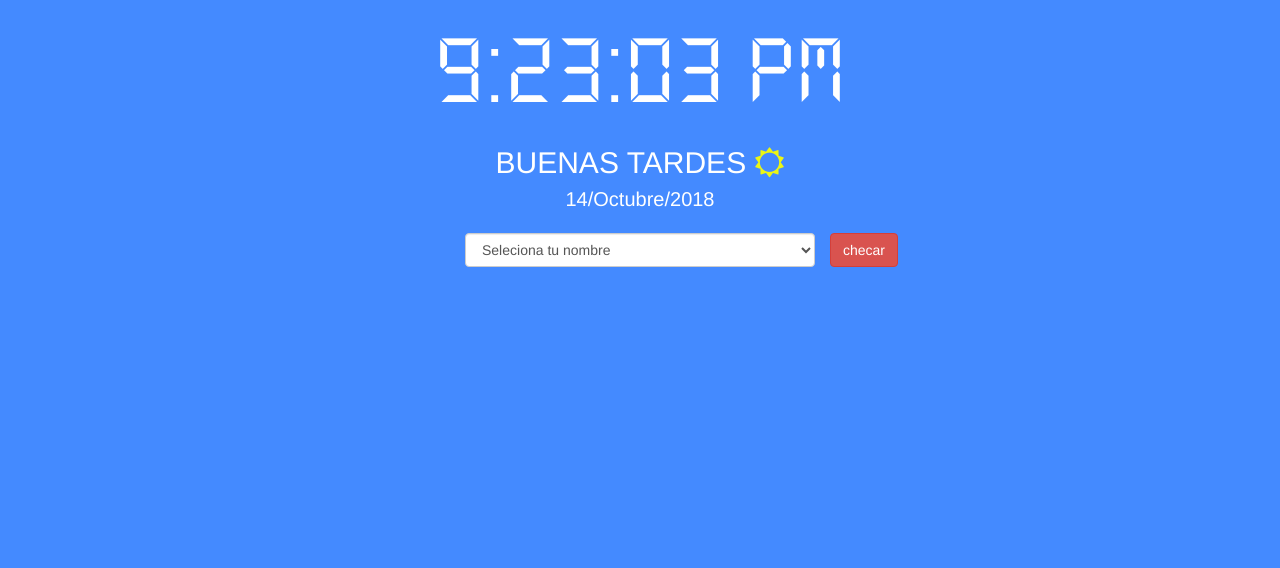
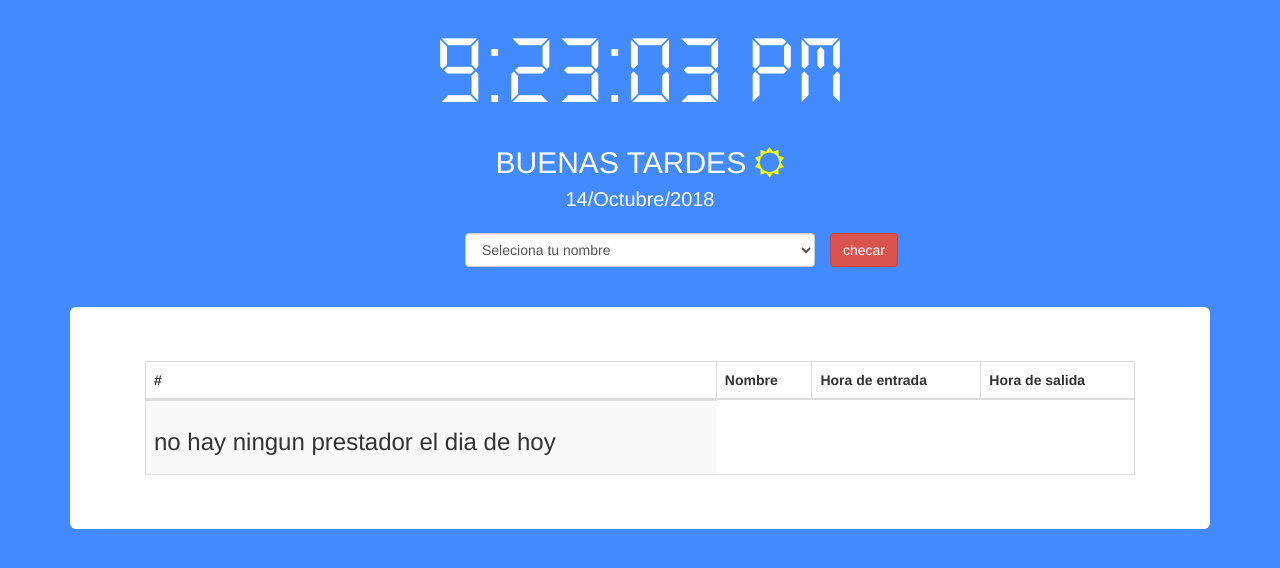
Before and after one commit to ryxploit/servicio-checador, a CodeIgniter app: page /servicio-checador/ in a window 1280 px wide. Shown: the part 73-641 px from the top of the page. Run offline with CodeIgniter, Linux system fonts and the light colour scheme; tables that the repository leaves empty hold one stand-in row (values such as "Sample post"); some libraries are stand-ins or nearby versions.

Commit message:
prestadores checados en pantalla principal

```diff
--- a/application/config/config.php
+++ b/application/config/config.php
@@ -23,7 +23,7 @@
 | a PHP script and you can easily do that on your own.
 |
 */
-$config['base_url'] = 'http://localhost/proyectos/servicio-checador/';
+$config['base_url'] = 'http://localhost/servicio-checador/';
 
 /*
 |--------------------------------------------------------------------------
--- a/application/config/database.php
+++ b/application/config/database.php
@@ -77,7 +77,7 @@
 	'dsn'	=> '',
 	'hostname' => 'localhost',
 	'username' => 'root',
-	'password' => '',
+	'password' => 'mysql',
 	'database' => 'checador',
 	'dbdriver' => 'mysqli',
 	'dbprefix' => '',
--- a/application/controllers/login.php
+++ b/application/controllers/login.php
@@ -61,7 +61,7 @@
   # code...
   $this->session->unset_userdata('user');
   $this->session->sess_destroy();
-    redirect(base_url('login'));
+    redirect(base_url());
 }
 
 
--- a/application/controllers/principal.php
+++ b/application/controllers/principal.php
@@ -11,6 +11,7 @@
     # code...
     $this->load->model('madmin');
     $data['fetch'] = $this->madmin->fetch();
+    $data['check'] = $this->madmin->check();
     $this->load->View('vPrincipal', $data);
   }
 
--- a/application/models/madmin.php
+++ b/application/models/madmin.php
@@ -58,7 +58,14 @@
   return $query;
 }
 
+public function check()
+{
+  // code...
+  $query = $this->db->query('SELECT p.name,p.idp, t.time_start, t.time_end FROM providers p CROSS JOIN times t WHERE CURDATE() = DATE( time_start)
+');
 
+  return $query;
+}
 
 
 }
--- a/application/views/admin/dashboard.php
+++ b/application/views/admin/dashboard.php
@@ -215,7 +215,7 @@
     <footer class="sticky-footer">
       <div class="container">
         <div class="text-center">
-          <small>Copyright &copy;  carlos leon <i class="fa fa-heart text-danger" aria-hidden="true"></i> 2017</small>
+          <small>Copyright &copy;  carlos leon <i class="fa fa-heart text-danger" aria-hidden="true"></i> 2018</small>
         </div>
       </div>
     </footer>
--- a/application/views/vPrincipal.php
+++ b/application/views/vPrincipal.php
@@ -8,6 +8,8 @@
     <link rel="stylesheet" href=" <?php echo base_url('assets/css/bootstrap.min.css');?>">
     <!-- Custom fonts for this template -->
     <link rel="stylesheet" href=" <?php echo base_url('assets/vendor/font-awesome/css/font-awesome.min.css');?>">
+    <!-- Plugin CSS -->
+    <link rel="stylesheet" href=" <?php echo base_url('assets/vendor/datatables/dataTables.bootstrap4.css');?>">
     <link rel="stylesheet" href=" <?php echo base_url('assets/css/principal.css');?>">
   </head>
   <body>
@@ -49,11 +51,64 @@
               <div class="col-md-4"></div>
               <?php echo $this->session->flashdata('msj'); ?>
           </div>
+          <br>
+   <!-- tabla de prestadores al dia  -->
+          <div class="jumbotron " id="check">
+            <div class="container">
+              <table class="table table-striped table-bordered" width="100%" id="dataTable" cellspacing="0">
+                <thead>
+                  <tr>
+                    <th scope="col">#</th>
+                    <th scope="col">Nombre</th>
+                    <th scope="col">Hora de entrada</th>
+                    <th scope="col">Hora de salida</th>
+                  </tr>
+                </thead>
+                <tbody>
+                  <?php
+
+                  if ($check->num_rows() > 0) {
+                    # code...
+
+
+                    foreach ($check->result() as $row) {
+                      # code...
+
+
+                       ?>
+                      <tr>
+                        <td> <?php echo $row->idp; ?> </td>
+                        <td> <?php echo $row->name; ?> </td>
+                        <td> <?php echo $row->time_start; ?> </td>
+                        <td> <?php echo $row->time_end; ?> </td>
+                      </tr>
+                <?php    }
+                  } else {
+                    # code...
+                    echo "<tr>";
+                    echo "<td><h3> no hay ningun prestador el dia de hoy </h3></td>";
+                    echo "</tr>";
+                  }
+
+                   ?>
+                </tbody>
+              </table>
+            </div>
+          </div>
+
         </div>
 
 
     <script src="<?php echo base_url('assets/js/jquery.min.js');?>" charset="utf-8"></script>
     <script src="<?php echo base_url('assets/js/bootstrap.min.js');?>" charset="utf-8"></script>
+    <script src="<?php echo base_url('assets/vendor/datatables/jquery.dataTables.js'); ?> " charset="utf-8"></script>
     <script src="<?php echo base_url('assets/js/principal.js');?>" charset="utf-8"></script>
+
+    <script type="text/javascript">
+    $(document).ready(function() {
+      $('#dataTable').DataTable();
+      } );
+    </script>
+
   </body>
 </html>
--- a/assets/css/principal.css
+++ b/assets/css/principal.css
@@ -27,3 +27,8 @@
   font-size: 20px;
   color: #FFF;
 }
+
+#check{
+  background: #fff !important;
+
+}
```
